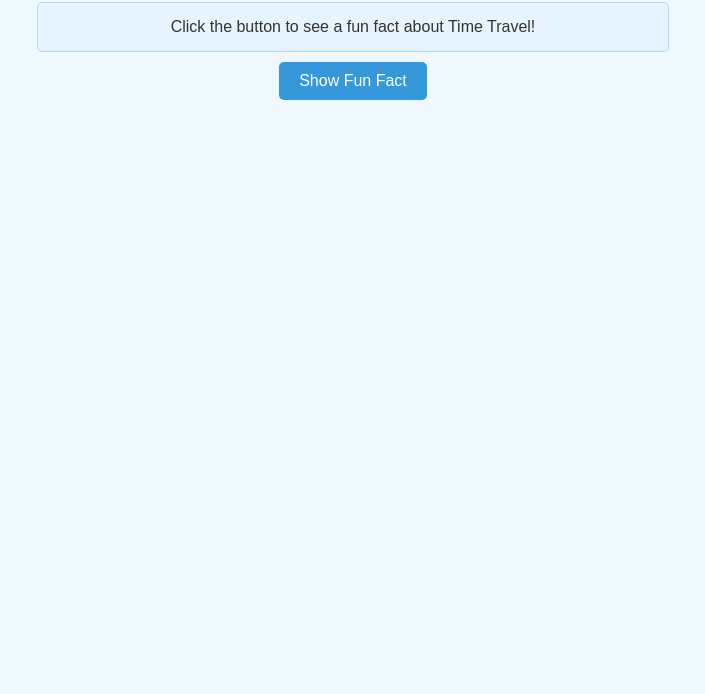
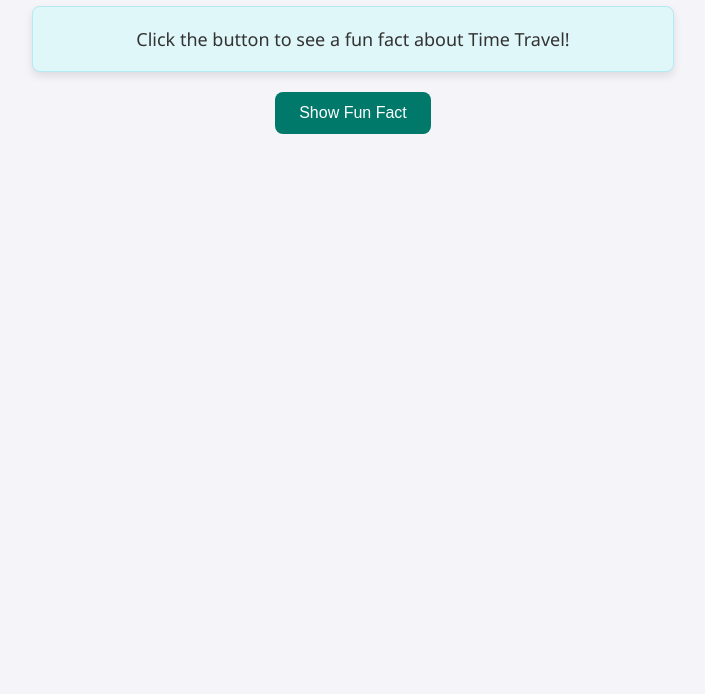
Before and after one commit to Thewa-AlienHub/Time-Travel-fun-facts, a plain HTML site: page index.html in a window 1280 px wide. Shown: the part 106-800 px from the top of the page, without its empty margins (287-992 px from the left). Drawn offline with Linux system fonts and the light colour scheme.

Commit message:
Update style.css

```diff
--- a/style.css
+++ b/style.css
@@ -1,30 +1,38 @@
 body {
-    font-family: Arial, sans-serif;
-    background-color: #f0f8ff;
+    font-family: 'Segoe UI', Tahoma, Geneva, Verdana, sans-serif;
+    background-color: #f4f4f9;
     color: #333;
     text-align: center;
     padding: 20px;
 }
+
 h1 {
     color: #2c3e50;
+    margin-bottom: 20px;
 }
+
 .fact {
-    background-color: #e7f3fe;
-    border: 1px solid #b3d4fc;
-    border-radius: 5px;
-    padding: 15px;
-    margin: 10px auto;
+    background-color: #e0f7fa;
+    border: 1px solid #b2ebf2;
+    border-radius: 8px;
+    padding: 20px;
+    margin: 20px auto;
     max-width: 600px;
+    font-size: 18px;
+    box-shadow: 0 4px 8px rgba(0, 0, 0, 0.1);
 }
+
 button {
-    background-color: #3498db;
+    background-color: #00796b;
     color: white;
     border: none;
-    padding: 10px 20px;
+    padding: 12px 24px;
     font-size: 16px;
     cursor: pointer;
-    border-radius: 5px;
+    border-radius: 8px;
+    transition: background-color 0.3s ease;
 }
+
 button:hover {
-    background-color: #2980b9;
+    background-color: #004d40;
 }
```
